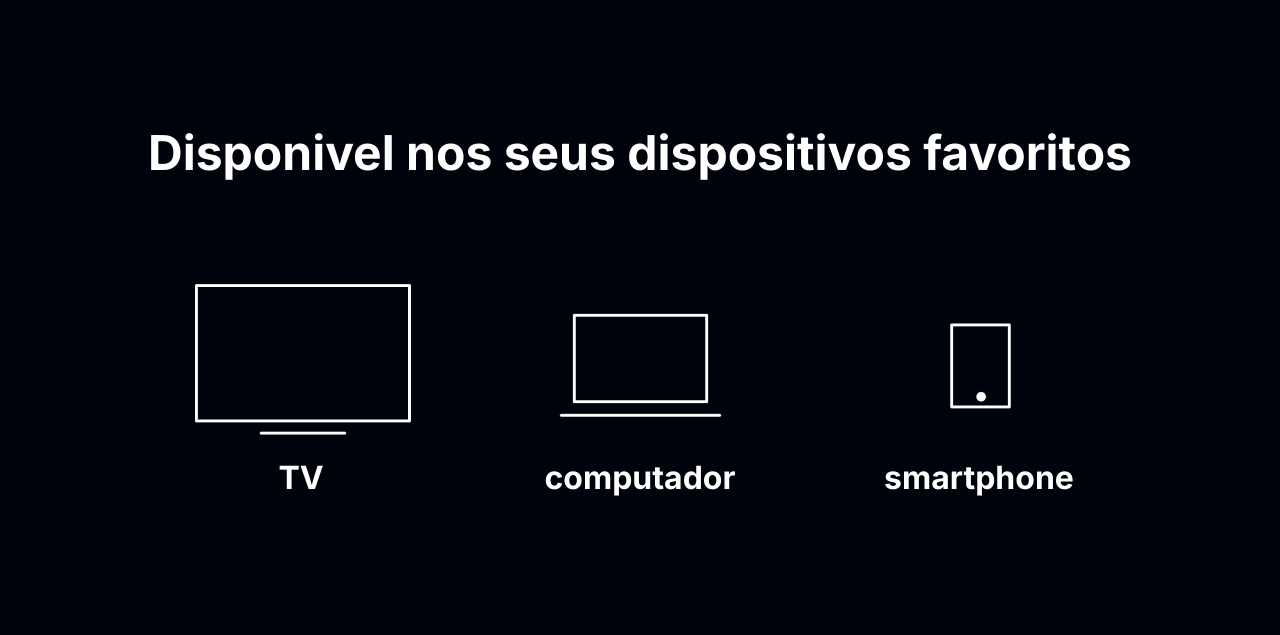
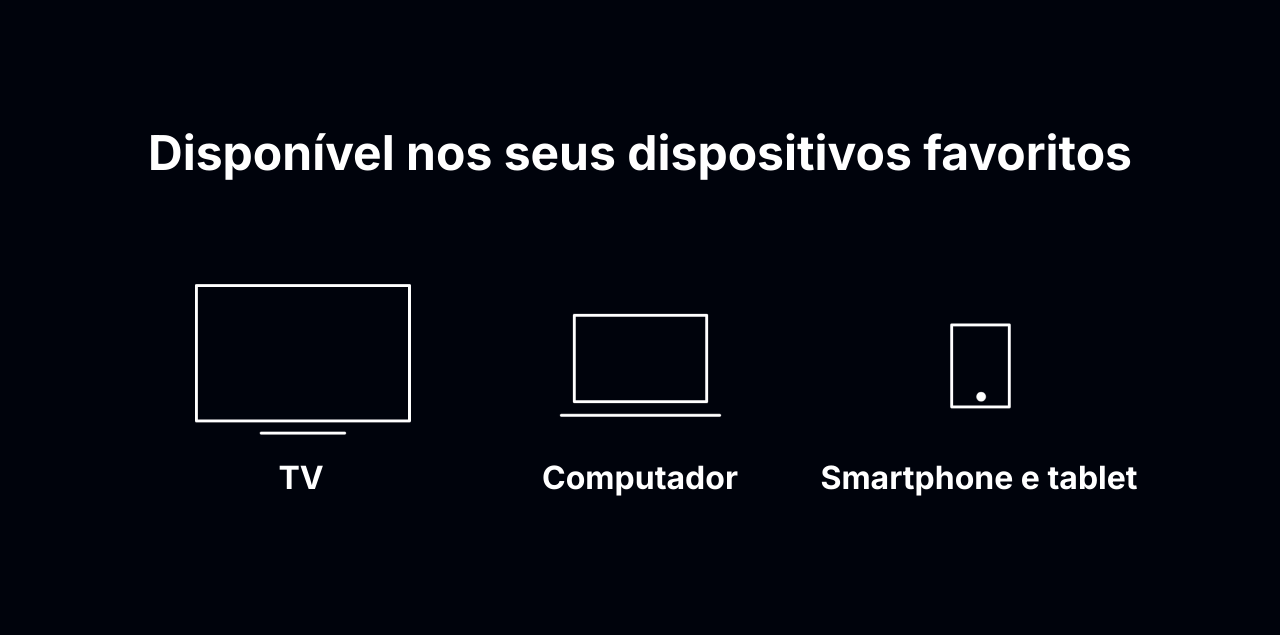
Before and after one commit to Vivian-Santana/Alura_Plus, a plain HTML site: page index.html in a window 1280 px wide. Shown: the part 2380-3015 px from the top of the page. Drawn offline with Linux system fonts and the light colour scheme.

Commit message:
finalizado

```diff
--- a/index.html
+++ b/index.html
@@ -48,7 +48,7 @@
     </section>
 
     <section class="dispositivos">
-        <h2 class="dispositivos__titulo">Disponivel nos seus dispositivos favoritos</h2>
+        <h2 class="dispositivos__titulo">Disponível nos seus dispositivos favoritos</h2>
         <ul class="dispositivos__lista">
             <li>
                 <img src="./img/tv.png" alt="ícone de televisão">
@@ -57,12 +57,12 @@
 
             <li>
                 <img src="./img/computador.png" alt="ícone de computador">
-                <h3 class="lista__intem">computador</h3>
+                <h3 class="lista__intem">Computador</h3>
             </li>
 
             <li>
                 <img src="./img/celular.png" alt="ícone de celular">
-                <h3 class="lista__intem">smartphone</h3>
+                <h3 class="lista__intem">Smartphone e tablet</h3>
             </li>
 
         </ul>
```
